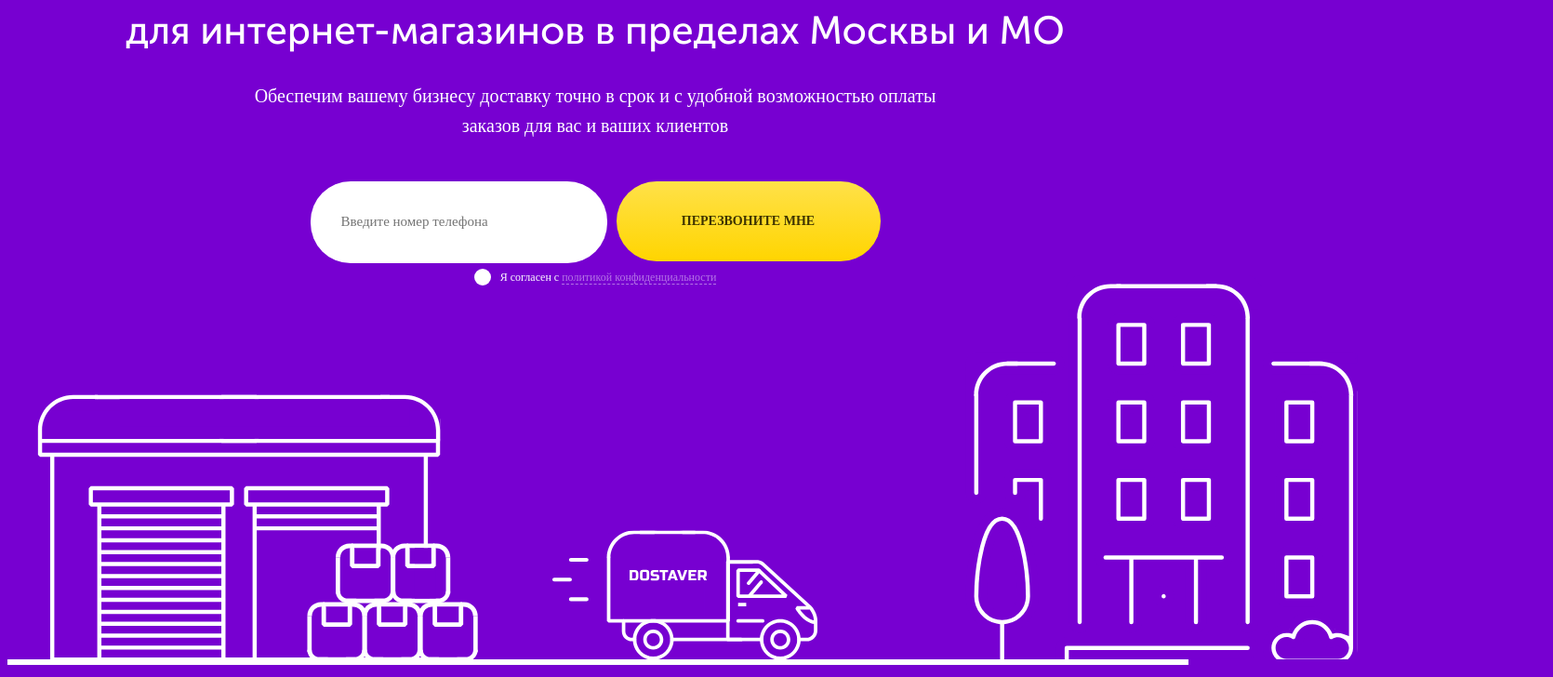
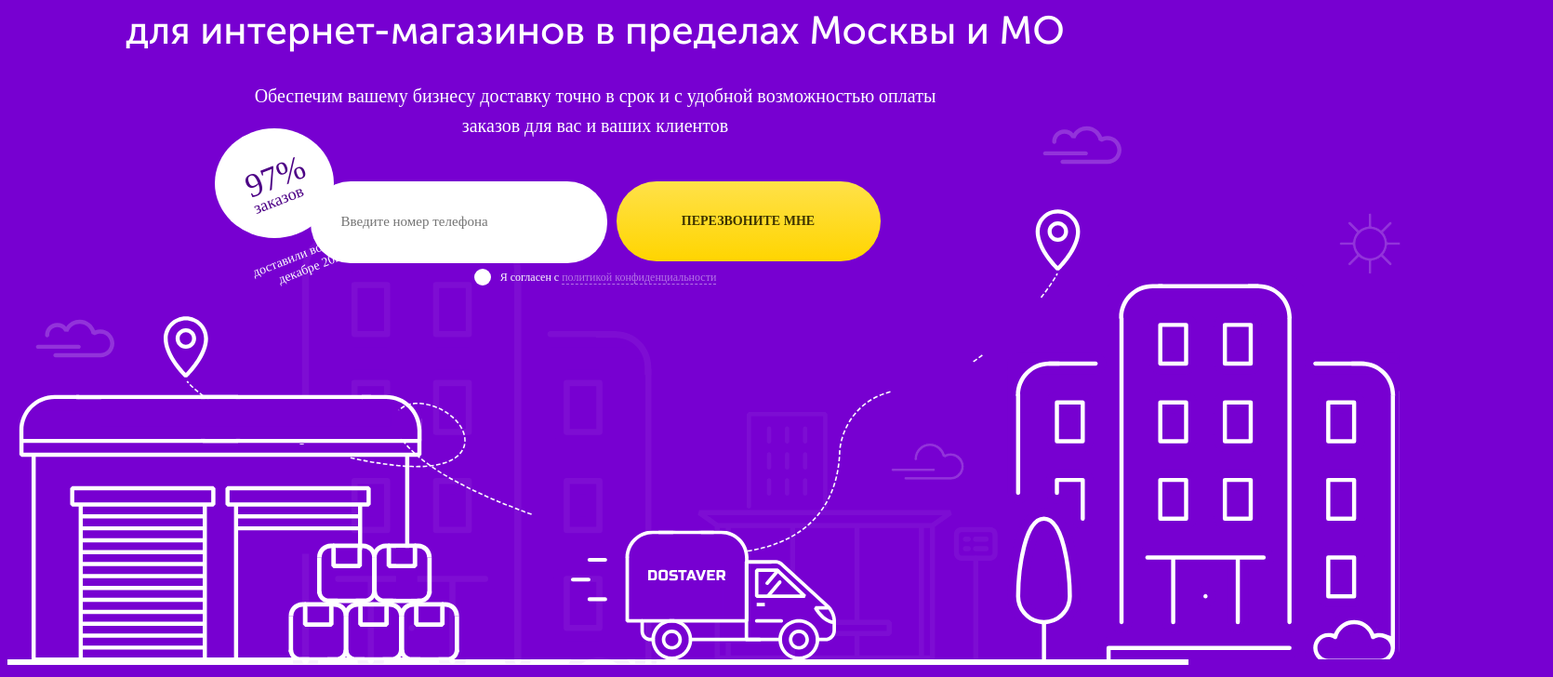
Before and after one commit to mrbushik/Delivery-service, a React (Create React App) app: page / in a window 1280 px wide. Shown: the part 272-1000 px from the top of the page at 93% size, 1670 px wide, since content can reach past the window. Built offline with nearby package versions, Linux system fonts and the light colour scheme.

Commit message:
ready delivio image section

```diff
--- a/src/components/styles/DeliveryImg/DeliveryImg.jsx
+++ b/src/components/styles/DeliveryImg/DeliveryImg.jsx
@@ -6,7 +6,8 @@ import './diliveryImg.scss'
 function DeliveryImg() {
   return (
     <>
-    {/* <div className='road-map'>
+    <div className='divilery-img__container'></div>
+    <div className='road-map'>
     <Road/>
     </div>
      <div className='background-image__house'>
@@ -25,15 +26,15 @@ function DeliveryImg() {
         <div className='background-image__sun'>
             <Sun/>
         </div>
-    </div> */}
-    {/* <div className='achievements-deliveo__container'>
+    </div>
+    <div className='achievements-deliveo__container'>
         <div className='achievements-round'>
         <p className='achievements-present'>97%</p>
         <p className='achievements-title'>заказов</p>
         </div>
         <h5 className='achievements-description'>доставили вовремя в декабре 2022</h5>
 
-    </div> */}
+    </div>
         <div className='image-container'>
 
         <Warehouse/>
--- a/src/components/styles/DeliveryImg/diliveryImg.scss
+++ b/src/components/styles/DeliveryImg/diliveryImg.scss
@@ -4,8 +4,12 @@
     margin-top: -4px;
 
     &-map {
-        margin-top: -260px;
+        // margin-top: -260px;
     }
+}
+
+.delivery-img__container {
+    // margin-top: 400px;
 }
 
 .background-image__house {
@@ -13,8 +17,8 @@
     overflow-y: hidden;
     overflow-x: hidden;
     position: absolute;
-    margin-top: -79px;
     margin-left: 24%;
+    margin-top: -256px;
 }
 
 .image-container {
@@ -29,29 +33,30 @@
 .warehouse-img {
     svg {
         margin-top: -314px;
+        margin-left: -20px;
     }
 }
 
 .car-icon {
     svg {
         margin-top: -161px;
-        margin-left: 411px;
+        margin-left: 431px;
     }
 }
 
 .house-img {
     svg {
         margin-top: -570px;
-        margin-left: 1020px;
+        margin-left: 1065px;
     }
 }
 
 .road-map {
     svg {
         position: absolute;
-        margin-top: 38px;
-        width: 100%;
-        margin-left: 81px;
+        margin-top: -135px;
+        width: 77%;
+        margin-left: 168px;
         overflow-y: hidden;
         overflow-x: hidden;
     }
@@ -60,28 +65,29 @@
 
 .background-image__cloud {
     position: absolute;
-    margin-top: 205px;
+    margin-top: 30px;
     margin-left: 30px;
 
 }
 
 .background-image__minicloud {
-    margin-left: 953px;
+    margin-left: 950px;
     position: absolute;
-    margin-top: 313px;
+    margin-top: 163px;
 }
 
 .background-image__sun {
     position: absolute;
     margin-left: 1432px;
-    margin-top: -40px;
+    margin-top: -85px;
 }
 
 .background__cloud {
     position: absolute;
-    margin-left: 300px;
-    margin-left: 1100px;
-    margin-top: 100px;
+    margin-left: 1172px;
+    margin-top: -178px;
+    margin-left: 1113px;
+    margin-top: -178px;
 }
 
 .achievements-deliveo__container {
@@ -106,9 +112,8 @@
     justify-content: center;
     align-items: center;
     flex-direction: column;
-    margin-top: 87px;
-    margin-left: 283px;
-    margin-left: 277px;
+    margin-top: -175px;
+    margin-left: 223px;
 }
 
 .achievements-present {
@@ -149,7 +154,7 @@
     width: 136px;
     transform: rotate(-21.24deg);
     position: absolute;
-    margin-left: 308px;
-    margin-top: 211px;
+    margin-left: 257px;
+    margin-top: -51px;
 
 }
```
